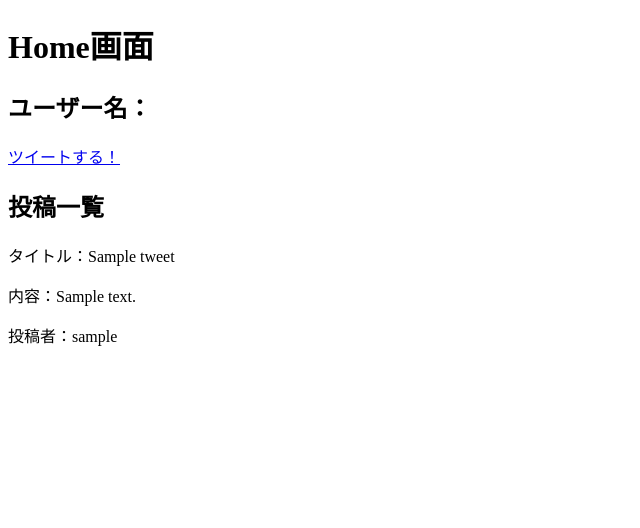
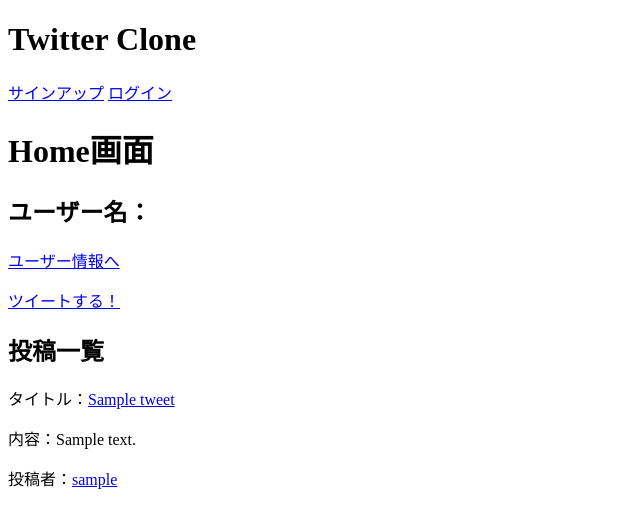
Before and after one commit to shinonome-inc/backend-final-assignment-Masaya, a Django app: template templates/tweets/home.html in a window 1280 px wide. Shown: the top 528 px of the page, without its empty margins (0-640 px from the left). Run offline with Django 4.2, Linux system fonts and the light colour scheme; the template is opened without the code that fills it: most values are stand-ins (such as "Sample title", 1, 10 or a date in 2020).

Commit message:
一次修正2

```diff
--- a/templates/accounts/profile.html
+++ b/templates/accounts/profile.html
@@ -6,9 +6,7 @@
 <div>
   <br>
   <h3>過去のツイート一覧</h3>
-  {% comment %} {% for tweet in tweets %}
-  {% include 'tweets/tweet.html' with tweet=tweet %}
-  {% endfor %} {% endcomment %}
+
   <div >
     {% for item in object_list %}
     <div >
--- a/templates/base.html
+++ b/templates/base.html
@@ -6,7 +6,21 @@
   </head>
 
   <body>
-    {% block content %}
-    {% endblock %}
+    <header>
+      <h1>Twitter Clone</h1>
+
+      <div>
+        {% if user.is_authenticated %}
+        <a href="{% url 'tweets:home' %}">Homeへ</a>
+
+        <p><a href="{% url 'accounts:logout' %}">ログアウト</a > </p>
+
+        {% else %}
+        <a href="{% url 'accounts:signup' %}">サインアップ</a>
+        <a href="{% url 'accounts:login' %}">ログイン</a>
+        {% endif %}
+      </div>
+    </header>
+    {% block content %} {% endblock %}
   </body>
 </html>
--- a/templates/tweets/home.html
+++ b/templates/tweets/home.html
@@ -5,15 +5,16 @@
 {% block content %}
 <h1>Home画面</h1>
 <h2>ユーザー名：{{user.username}}</h2>
+<p><a href="{% url 'accounts:user_profile' user.username %}">ユーザー情報へ</a ></p>
 <p><a href="{% url 'tweets:create' %}">ツイートする！</a></p>
 
 <h2>投稿一覧</h2>
 <div >
       {% for tweet in tweets %}
       <div>
-          <p>タイトル：{{tweet.title}}</a></p>
+          <p>タイトル：<a href="{% url 'tweets:detail' tweet.pk %}">{{tweet.title}}</a></p>
           <p>内容：{{tweet.content}}</a></p>
-          <p>投稿者：{{tweet.user.username}}</p>
+          <p>投稿者：<a href="{% url 'accounts:user_profile' tweet.user.username %}">{{tweet.user.username}}</p>
 
       </div>
       {% endfor %}
```
